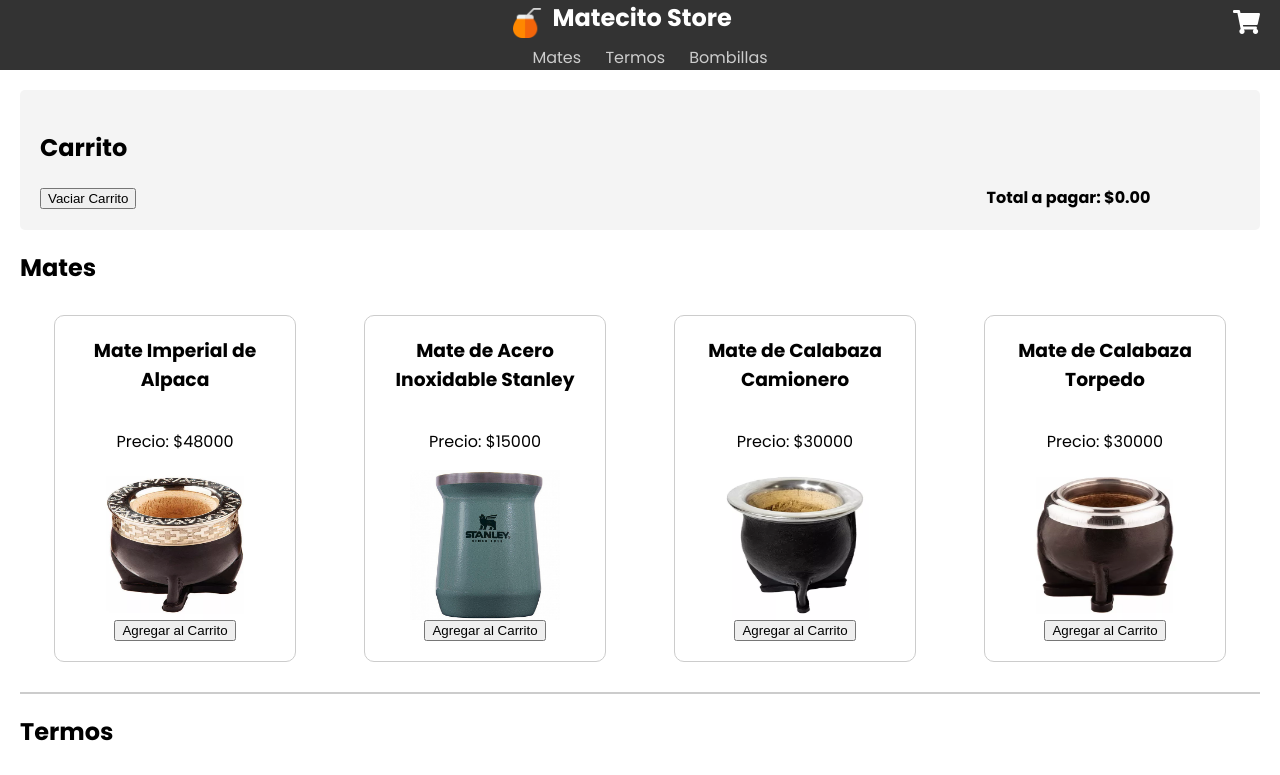
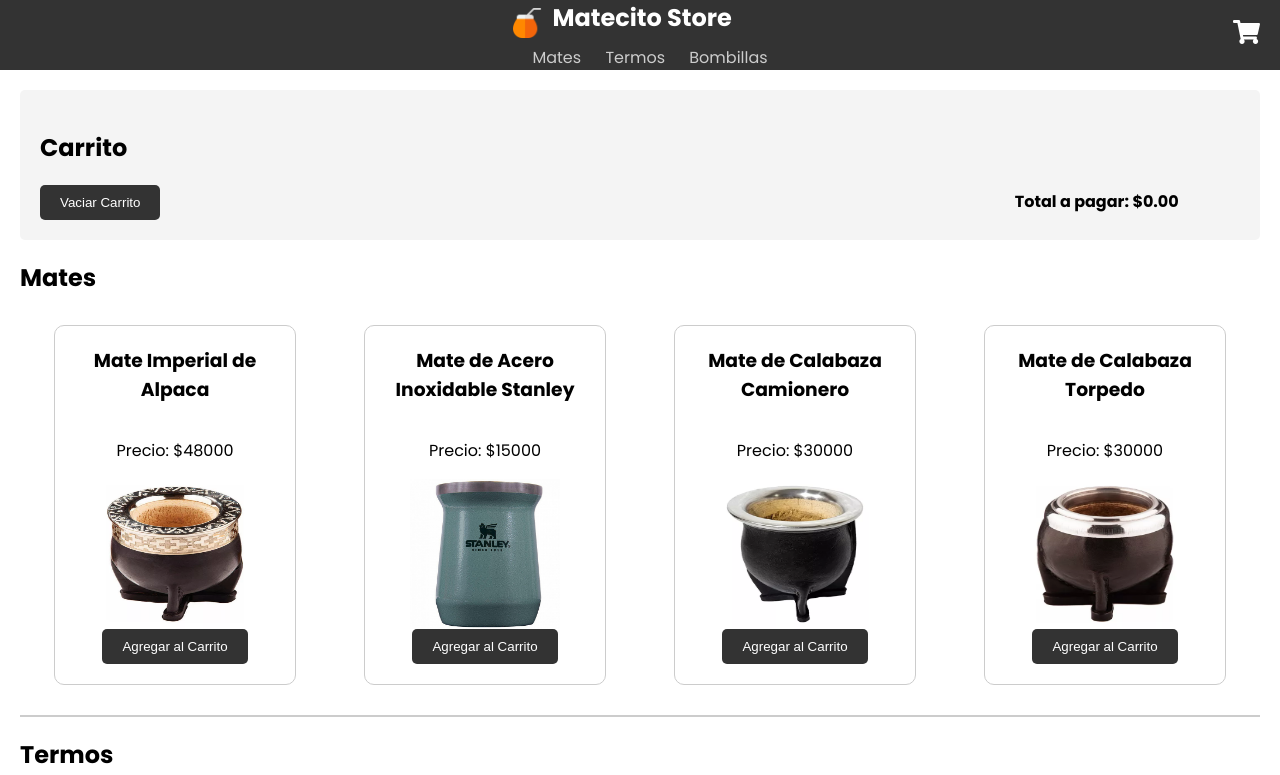
Before and after one commit to RamiHosman/PreEntrega2, a plain HTML site: page index.html in a window 1280 px wide. Shown: the top 775 px of the page. Drawn offline with Linux system fonts and the light colour scheme.

Commit message:
Arreglo de Carrito con LocalStorage y estilo boton

```diff
--- a/app/app.js
+++ b/app/app.js
@@ -85,12 +85,16 @@
 // Función para mostrar el total a pagar junto al botón "Vaciar Carrito"
 function mostrarTotal() {
   const total = calcularTotal();
-  const totalElement = document.createElement("span");
-  totalElement.textContent = `Total a pagar: $${total.toFixed(2)}`;
-  totalElement.classList.add("cart-total");
-  const vaciarCarritoBtn = document.getElementById("vaciar-carrito-btn");
-  vaciarCarritoBtn.nextElementSibling?.remove();
-  vaciarCarritoBtn.insertAdjacentElement("afterend", totalElement);
+  const totalElement = document.querySelector(".cart-total");
+  if (totalElement) {
+    totalElement.textContent = `Total a pagar: $${total.toFixed(2)}`;
+  } else {
+    const nuevoTotalElement = document.createElement("span");
+    nuevoTotalElement.textContent = `Total a pagar: $${total.toFixed(2)}`;
+    nuevoTotalElement.classList.add("cart-total");
+    const vaciarCarritoBtn = document.getElementById("vaciar-carrito-btn");
+    vaciarCarritoBtn.insertAdjacentElement("afterend", nuevoTotalElement);
+  }
 }
 
 
@@ -105,15 +109,6 @@
 // Función para obtener el carrito del localStorage
 function obtenerCarritoDelLocalStorage() {
   const carrito = JSON.parse(localStorage.getItem("carrito")) || [];
-
-  // Agregar el total a pagar al elemento span
-  const totalAPagar = parseFloat(localStorage.getItem("totalAPagar")) || 0;
-  const totalElement = document.createElement("span");
-  totalElement.textContent = `Total a pagar: $${totalAPagar.toFixed(2)}`;
-  const vaciarCarritoBtn = document.getElementById("vaciar-carrito-btn");
-  vaciarCarritoBtn.nextElementSibling?.remove();
-  vaciarCarritoBtn.insertAdjacentElement("afterend", totalElement);
-
   return carrito;
 }
 
@@ -125,13 +120,15 @@
   carrito.forEach((producto) => {
     const nuevoItem = document.createElement("div");
     nuevoItem.classList.add("cart-item");
+    nuevoItem.dataset.precio = producto.precio;
     nuevoItem.innerHTML = `<p>${producto.nombre} - $${producto.precio}</p>`;
     carritoItems.appendChild(nuevoItem);
   });
 
-  // Recalcular el total después de cargar los productos del carrito desde el localStorage
+  // Mostrar el total después de cargar los productos del carrito desde el localStorage
   mostrarTotal();
 }
+
 
 // Llama a la función para cargar los productos del localStorage al cargar la página
 window.addEventListener("load", cargarProductosDelLocalStorage);
--- a/styles/styles.css
+++ b/styles/styles.css
@@ -89,8 +89,8 @@
 /* Estilos para el icono de carrito */
 .cart-icon {
   position: absolute;
-  top: 10px;
-  right: 20px;
+  top: 1.25rem;
+  right: 1.25rem;
   color: #fff;
   font-size: 24px;
   cursor: pointer;
@@ -150,3 +150,18 @@
   border-top: 2px solid #ccc;
   margin: 20px 0;
 }
+
+/* Estilos de botones  */
+button {
+  background-color: #333;
+  color: #fff;
+  border: none;
+  padding: 10px 20px;
+  cursor: pointer;
+  border-radius: 5px;
+  transition: background-color 0.3s ease;
+}
+
+button:hover {
+  background-color: #555;
+}
```
